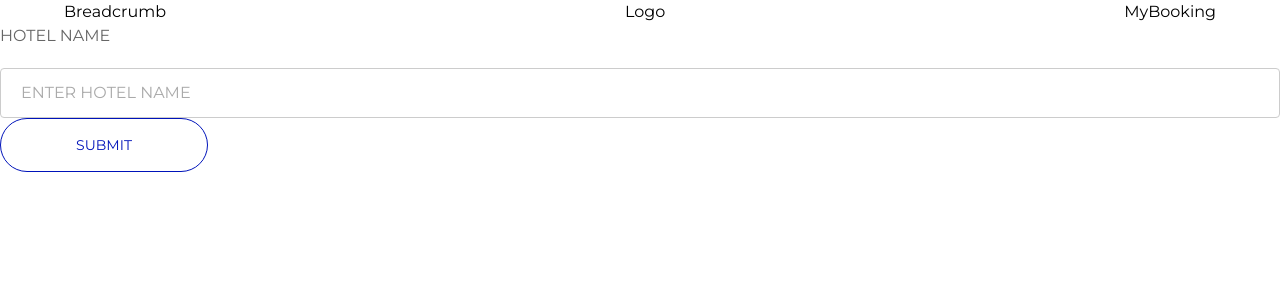
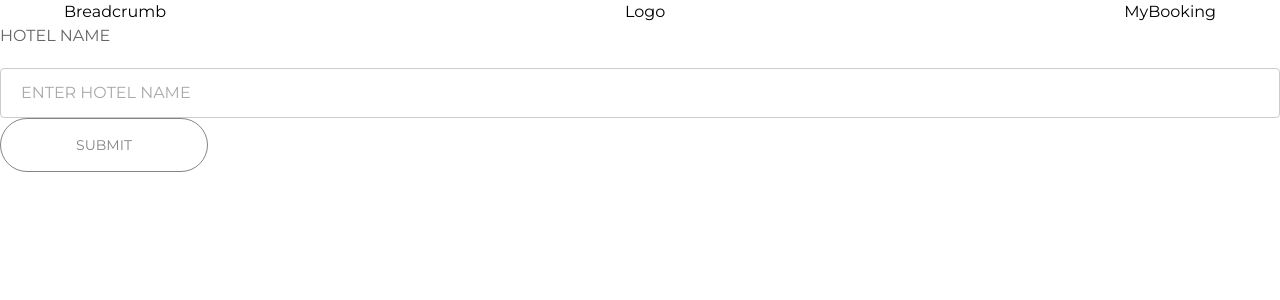
Before and after one commit to Beanmommo/yen-app, a Next.js app: page / in a window 1280 px wide. Shown: the top 300 px of the page. Built offline with nearby package versions, Linux system fonts and the light colour scheme.

Commit message:
feat: validation now triggeres on input change

```diff
--- a/src/app/api/hotel/route.ts
+++ b/src/app/api/hotel/route.ts
@@ -6,6 +6,6 @@ export async function GET(request: Request)
 export async function POST(request: Request)
 {
   const body = await request.json();
-
+  console.log(body);
   return new Response("OK");
 }
--- a/src/components/AdminFormExample.tsx
+++ b/src/components/AdminFormExample.tsx
@@ -13,10 +13,11 @@ const INITIAL_STATE = {
   data: null,
   zodErrors: null,
   message: null,
+  submitDisabled: true,
 };
 
 //Handle form validation and API call
-async function handleSampleCall(prevState: any, formData: FormData) {
+async function handleValidation(prevState: any, formData: FormData) {
   const field: HotelField = {
     hotelName: (formData.get("hotelName") as string).toLowerCase(),
   };
@@ -29,34 +30,58 @@ async function handleSampleCall(prevState: any, formData: FormData) {
       data: null,
       zodErrors: validatedFields.error.flatten().fieldErrors,
       message: "Could not create",
+      submitDisabled: true,
     };
   }
 
-  const result = await sampleCall(field);
-
   return {
     ...prevState,
-    data: result,
+    data: "OK",
     zodErrors: null,
     message: null,
+    submitDisabled: false,
   };
 }
 
 const AdminFormExample: React.FunctionComponent<AdminFormExampleProp> = (
   prop: AdminFormExampleProp,
 ) => {
-  const [formState, formAction] = useFormState(handleSampleCall, INITIAL_STATE);
+  const [formState, formValidateAction] = useFormState(
+    handleValidation,
+    INITIAL_STATE,
+  );
+
+  function handleOnChange(targetForm: HTMLFormElement) {
+    const formData = new FormData(targetForm);
+    formValidateAction(formData);
+  }
+
+  async function handleOnSubmit(targetForm: HTMLFormElement) {
+    const formData = new FormData(targetForm);
+    const field: HotelField = {
+      hotelName: (formData.get("hotelName") as string).toLowerCase(),
+    };
+    console.log(field);
+    const result = await sampleCall(field);
+  }
 
   return (
     <div>
-      <form action={formAction}>
+      <form
+        onSubmit={(e) => handleOnSubmit(e.currentTarget)}
+        onChange={(e) => handleOnChange(e.currentTarget)}
+      >
         <InputText
           inputTitle="Hotel Name"
           name="hotelName"
           placeholder="Enter Hotel Name"
         />
         <ZodErrors error={formState?.zodErrors?.hotelName} />
-        <AdminButton buttonTitle="Submit" type="submit" />
+        <AdminButton
+          buttonTitle="Submit"
+          type="submit"
+          disabled={formState.submitDisabled}
+        />
       </form>
     </div>
   );
--- a/src/components/custom/AdminButton.tsx
+++ b/src/components/custom/AdminButton.tsx
@@ -2,13 +2,17 @@ import { ButtonHTMLAttributes } from "react";
 
 interface AdminButtonProp extends ButtonHTMLAttributes<HTMLButtonElement> {
   buttonTitle: string;
+  disabled: boolean;
 }
 
 const AdminButton: React.FunctionComponent<AdminButtonProp> = (
   prop: AdminButtonProp,
 ) => {
   return (
-    <button className=" py-4 min-w-52 px-7 text-[#0013BA] uppercase text-sm rounded-[40px] border border-[#0013BA] hover:text-white hover:bg-[#0013BA] transition-all active:outline active:outline-offset-1 active:outline-[#0013BA]">
+    <button
+      className=" py-4 min-w-52 px-7 enabled:text-white enabled:bg-[#0013BA] uppercase text-sm rounded-[40px] border enabled:border-[#0013BA]  transition-all enabled:active:outline enabled:active:outline-offset-1 enabled:active:outline-[#0013BA] disabled:border-[#848484] disabled:text-[#848484]"
+      disabled={prop.disabled}
+    >
       {prop.buttonTitle}
     </button>
   );
```
